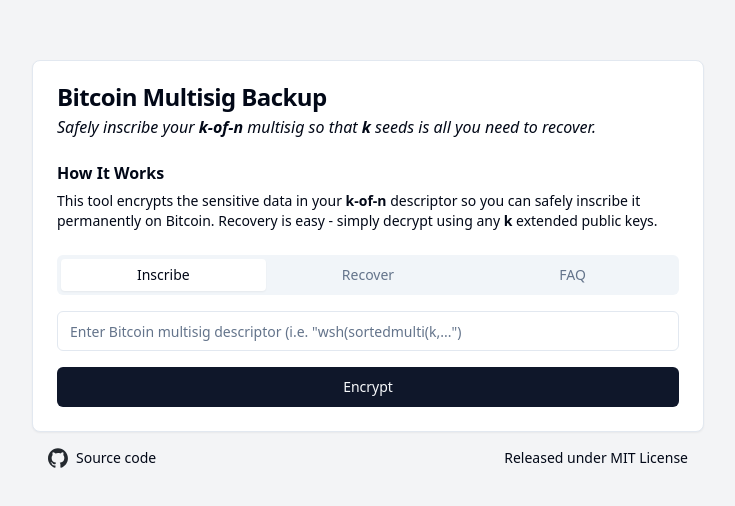
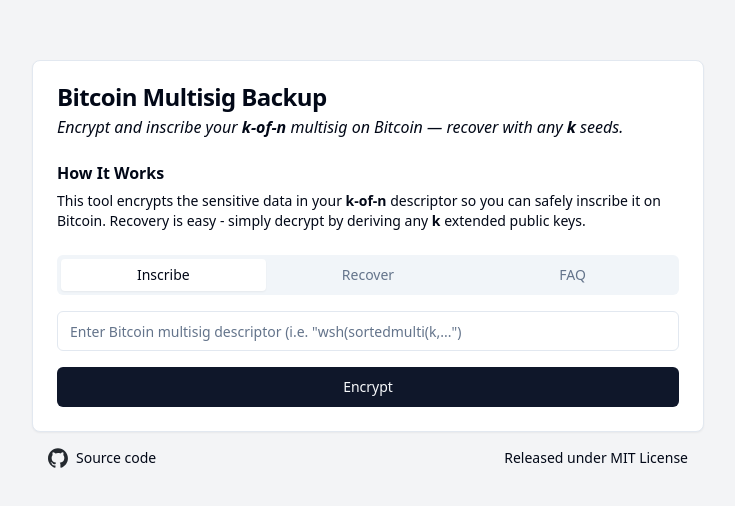
Before and after one commit to joshdoman/multisig-backup, a React (Vite) app: page / in a window 1280 px wide. Shown: the part 126-632 px from the top of the page, without its empty margins (272-1007 px from the left). Built offline with nearby package versions, Linux system fonts and the light colour scheme.

Commit message:
copy improvements

```diff
--- a/src/App.tsx
+++ b/src/App.tsx
@@ -105,12 +105,12 @@
       <Card className="w-full max-w-2xl mx-auto m-4">
         <CardHeader>
           <CardTitle>Bitcoin Multisig Backup</CardTitle>
-          <p className='italic'>Safely inscribe your <span className='font-bold'>k-of-n</span> multisig so that <span className='font-bold'>k</span> seeds is all you need to recover.</p>
+          <p className='italic'>Encrypt and inscribe your <span className='font-bold'>k-of-n</span> multisig on Bitcoin — recover with any <span className='font-bold'>k</span> seeds.</p>
           <p className='font-bold pt-4'>How It Works</p>
           <p className='text-sm'>
             This tool encrypts the sensitive data in your <span className='font-bold'>k-of-n</span> descriptor
-            so you can safely inscribe it permanently on Bitcoin.
-            Recovery is easy - simply decrypt using any <span className='font-bold'>k</span> extended public keys.
+            so you can safely inscribe it on Bitcoin.
+            Recovery is easy - simply decrypt by deriving any <span className='font-bold'>k</span> extended public keys.
           </p>
         </CardHeader>
         <CardContent>
@@ -274,7 +274,7 @@
                       To recover your descriptor, simply input the encrypted text and
                       any <span className='font-bold'>k</span> xpubs.
                       If you do not know the xpubs but have <span className='font-bold'>k</span> seeds,
-                      use the derivation paths in the descriptor template to
+                      use the derivation paths at the start of the encrypted text to
                       compute them.
                       <br/><br/>
                       If you inscribed the encrypted text on Bitcoin, you can find it
@@ -285,7 +285,7 @@
                       If you do not know the txid, you can still find the encrypted text by
                       indexing the blockchain. To make this easier, each pair of master fingerprints is hashed with SHA256,
                       with the first four bytes appended to the encrypted text. By building an index
-                      of these hashes, you can quickly find the encrypted text for any pair of keys.
+                      of these hashes, you can quickly find the encrypted text for any pair of seeds.
                       An open source indexer is under development.
                     </AccordionContent>
                   </AccordionItem>
```
